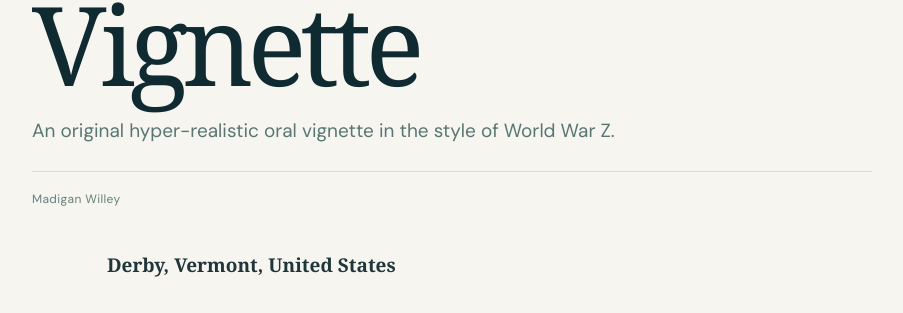
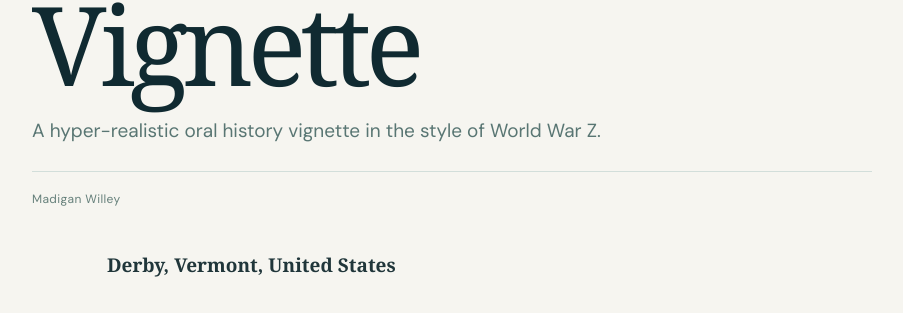
Before and after one commit to egentler/deep-blue, a Jekyll site: the page built from _posts/2026-10-18-zombie-war-oral-vignette.md, in a window 1280 px wide and 900 px high, scrolled down 359 px. Shown: the part 142-455 px from the top of the window, without its empty margins (188-1091 px from the left). Built offline with Jekyll 4.4.1, drawn with Linux system fonts in a browser that asks for light colours; some web fonts are replaced.

Commit message:
Update _posts/2026-10-18-zombie-war-oral-vignette.md (via Pages CMS)

```diff
--- a/_posts/2026-10-18-zombie-war-oral-vignette.md
+++ b/_posts/2026-10-18-zombie-war-oral-vignette.md
@@ -3,7 +3,7 @@ title: "Zombie War: Oral Vignette"
 date: 2023-10-18
 category: Writing
 author: Madigan Willey
-summary: An original hyper-realistic oral vignette in the style of World War Z.
+summary: A hyper-realistic oral history vignette in the style of World War Z.
 preview: I sit down in a tattered green chair across from 21-year-old Claire
   Gladwin, who sits in a rocking chair. We’re in her house in Derby, Vermont.
   The room is dimly lit by candles, and the fog rolling over Lake Salem only
```
